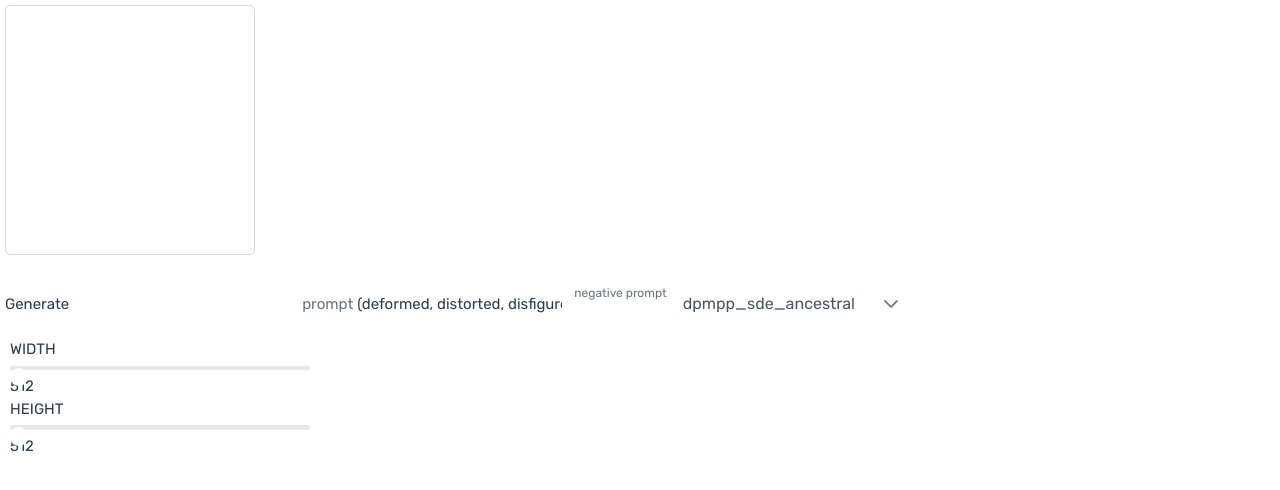
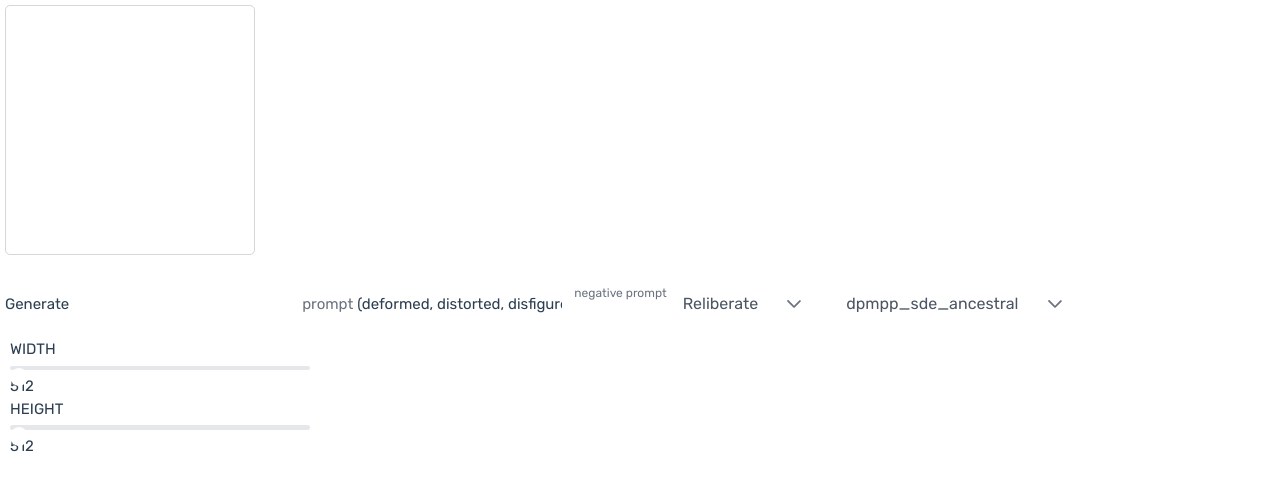
Before and after one commit to el1xz/vue-stable, a Vue app: page / in a window 1280 px wide. Shown: the top 490 px of the page. Built offline with nearby package versions, Linux system fonts and the light colour scheme.

Commit message:
add more models

```diff
--- a/src/App.vue
+++ b/src/App.vue
@@ -37,7 +37,63 @@ const schedulers_list = ref([
 
 const pending = ref(false);
 
-const url = "https://api.segmind.com/v1/sd1.5-reliberate";
+const models = ref([
+  {
+    name: "Reliberate",
+    url: "https://api.segmind.com/v1/sd1.5-reliberate",
+  },
+  {
+    name: "SDXL1.0",
+    url: "https://api.segmind.com/v1/sdxl1.0-txt2img",
+  },
+  {
+    name: "Revanimated",
+    url: "https://api.segmind.com/v1/sd1.5-revanimated",
+  },
+  {
+    name: "Kandinsky 2.2",
+    url: "https://api.segmind.com/v1/kandinsky2.2-txt2img",
+  },
+  {
+    name: "Cartoon",
+    url: "https://api.segmind.com/v1/sd1.5-disneyB",
+  },
+  {
+    name: "Dream Shaper",
+    url: "https://api.segmind.com/v1/sd1.5-dreamshaper",
+  },
+  {
+    name: "Cyber Realistic",
+    url: "https://api.segmind.com/v1/sd1.5-cyberrealistic",
+  },
+  {
+    name: "Juggernaut Final",
+    url: "https://api.segmind.com/v1/sd1.5-juggernaut",
+  },
+  {
+    name: "Paragon",
+    url: "https://api.segmind.com/v1/sd1.5-paragon",
+  },
+  {
+    name: "Majicmix",
+    url: "https://api.segmind.com/v1/sd1.5-majicmix",
+  },
+  {
+    name: "Realistic Vision",
+    url: "https://api.segmind.com/v1/sd1.5-realisticvision",
+  },
+  {
+    name: "Realvis SDXL",
+    url: "https://api.segmind.com/v1/sdxl1.0-realvis",
+  }
+])
+
+const url = ref(
+  {
+    name: "Reliberate",
+    url: "https://api.segmind.com/v1/sd1.5-reliberate",
+  }
+);
 const api_key = ref("");
 const key_arr = ["SG_6b5964f90a8b5e73", "SG_220e3d0f989fc657", "SG_1b7b452276241b9b", "SG_51c6925f3a7e905e"];
 
@@ -70,7 +126,7 @@ const makeFetch = async () => {
   try {
     imageUrl.value = null;
     pending.value = true;
-    const response = await axios.post(url, data.value, {
+    const response = await axios.post(url.value.url, data.value, {
       // responseType: "arraybuffer",
       responseType: "blob",
       headers: {
@@ -125,6 +181,13 @@ const makeFetch = async () => {
           />
           <label for="negative_prompt">negative prompt</label>
         </span>
+        <Dropdown
+          v-model="url"
+          :optionValue="models.name"
+          :options="models"
+          optionLabel="name"
+          placeholder="scheduler"
+        />
         <Dropdown
           v-model="scheduler"
           :optionValue="schedulers_list.name"
```
